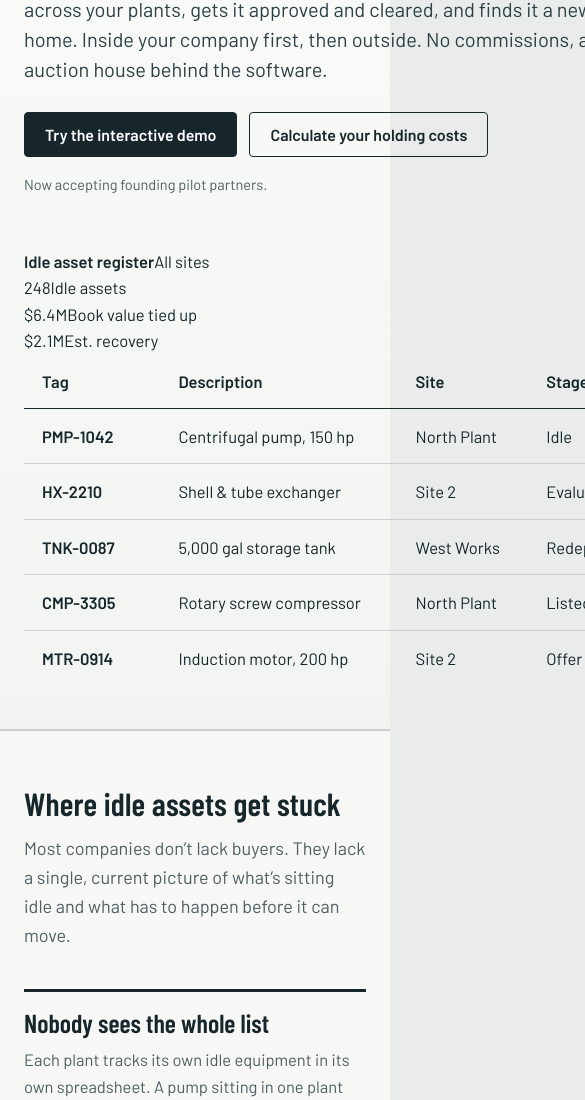
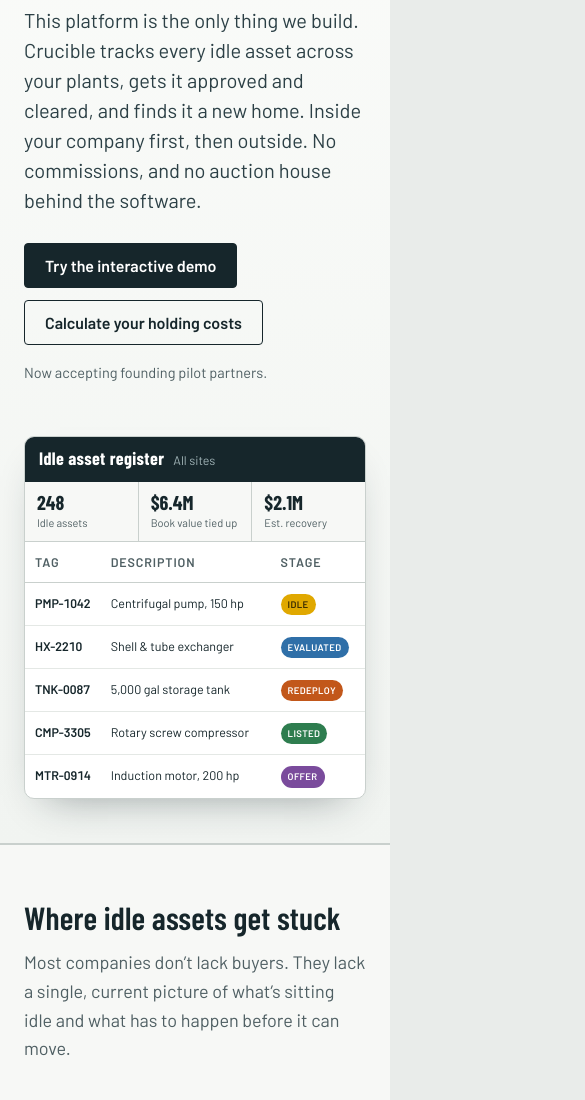
Before and after one commit to lrm87-crucible/crucibleir-site, a plain HTML site: page index.html in a window 390 px wide. Shown: the part 297-1397 px from the top of the page, 585 px wide, since content can reach past the window. Drawn offline with Linux system fonts and the light colour scheme.

Commit message:
Add files via upload

```diff
--- a/css/style.css
+++ b/css/style.css
@@ -197,6 +197,37 @@
 /* images */
 .herofig{margin:0}
 .herofig img{display:block;width:100%;height:auto;aspect-ratio:5/4;object-fit:cover;object-position:50% 50%;border-radius:6px}
+
+/* hero asset-register card — a view of the product rather than a stock photo,
+   built as markup so it uses the page's own type and stays sharp at any size */
+/* grid items default to a min-content floor, so without this the table inside
+   the card props the whole hero column open and the page scrolls sideways */
+.hero .wrap>*{min-width:0}
+.regcard{max-width:100%;background:#fff;border:1px solid var(--line);border-radius:10px;overflow:hidden;box-shadow:0 18px 40px -22px rgba(22,38,43,.45)}
+.rc-top{background:var(--ink);padding:14px 18px;display:flex;align-items:baseline;gap:9px}
+.rc-top b{font:700 18px/1 var(--display);color:#fff;letter-spacing:.02em}
+.rc-top span{font-size:12.5px;color:#9FB2B5}
+.rc-stats{display:grid;grid-template-columns:repeat(3,1fr);gap:1px;background:var(--line);border-bottom:1px solid var(--line)}
+.rc-stat{background:var(--panel);padding:12px 15px;display:flex;flex-direction:column}
+.rc-stat .n{font:700 23px/1 var(--display);color:var(--ink)}
+.rc-stat .l{font-size:11.5px;line-height:1.3;color:var(--muted);margin-top:4px}
+/* min-width:0 opts out of the global table{min-width:620px}, which exists for
+   the wide comparison tables and would otherwise overflow this card */
+.rc-table{width:100%;min-width:0;border-collapse:collapse;table-layout:auto}
+.rc-table th{font-size:10.5px;font-weight:600;color:var(--muted);text-transform:uppercase;letter-spacing:.07em;text-align:left;padding:10px 15px;border-bottom:1px solid var(--line);white-space:nowrap}
+.rc-table td{font-size:13px;color:var(--ink);padding:11px 15px;border-bottom:1px solid #E4E8E5;white-space:nowrap}
+.rc-table tbody tr:last-child td{border-bottom:0}
+.rc-tag{font-weight:600;font-variant-numeric:tabular-nums}
+/* the description is the one cell allowed to wrap, so the table can narrow
+   to fit a phone instead of forcing the page wider than the viewport */
+.rc-table .rc-desc{white-space:normal;min-width:9em}
+.rc-pill{display:inline-block;padding:3px 9px;border-radius:999px;font-size:10px;font-weight:700;letter-spacing:.04em;text-transform:uppercase;color:#fff;background:var(--closed)}
+.rc-pill.idle{background:var(--idle);color:#3a2c00}
+.rc-pill.evaluated{background:var(--evaluated)}
+.rc-pill.redeploy{background:var(--redeploy)}
+.rc-pill.listed{background:var(--listed)}
+.rc-pill.offer{background:var(--offer)}
+
 .pano{padding:0 0 76px}
 .pano figure{margin:0}
 .pano img{display:block;width:100%;height:auto}
@@ -220,5 +251,15 @@
   .three,.four,.row2{grid-template-columns:1fr}
   .arow{grid-template-columns:88px 1fr 24px}
   footer.site .cols{grid-template-columns:1fr}
+  /* the register card drops its least important columns rather than
+     overflowing; tag, description and stage carry the point on their own */
+  .rc-site{display:none}
+  .rc-table th,.rc-table td{padding:10px 10px;font-size:12.5px}
+  .rc-table .rc-desc{min-width:0}
+  .rc-top{padding:12px 14px}
+  .rc-pill{padding:3px 7px;font-size:9.5px}
+  .rc-stat{padding:10px 12px}
+  .rc-stat .n{font-size:20px}
+  .rc-stat .l{font-size:11px}
 }
 @media (prefers-reduced-motion:reduce){html{scroll-behavior:auto}}
```
